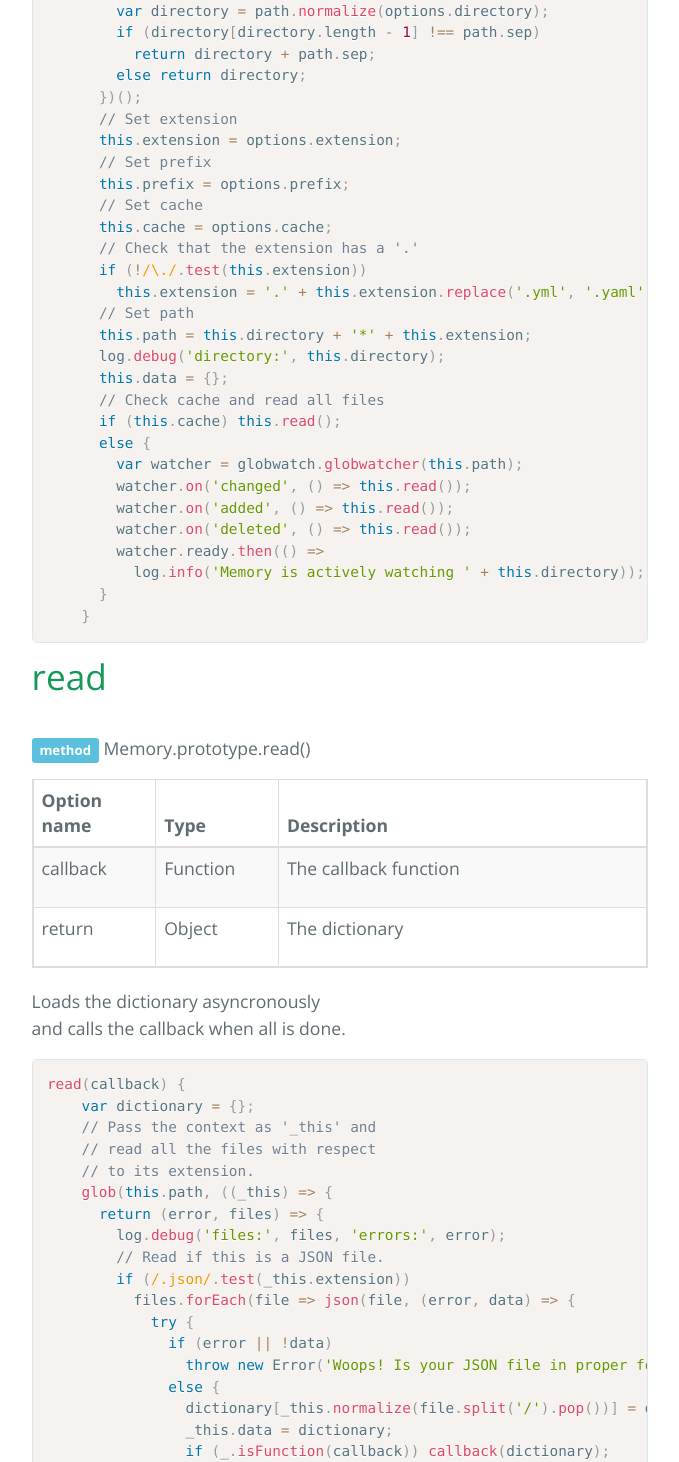
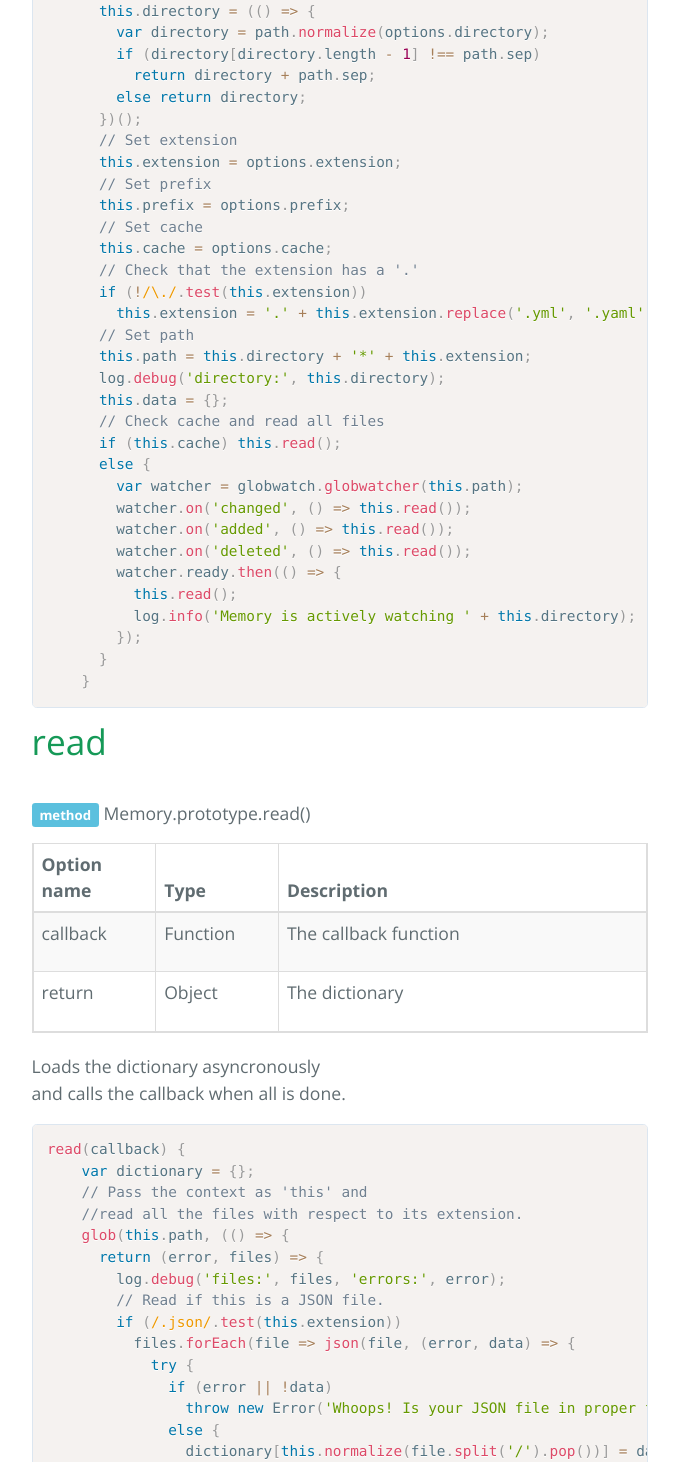
Before and after one commit to gengojs/gengojs-default-backend, a plain HTML site: page index.js.html in a window 1280 px wide. Shown: the part 965-2427 px from the top of the page, without its empty margins (408-1087 px from the left). Drawn offline with nearby package versions, Linux system fonts and the light colour scheme.

Commit message:
Update 2015-10-21T19:23:39.714Z

```diff
--- a/index.js.html
+++ b/index.js.html
@@ -45,7 +45,8 @@ import json from 'read-json';
 import fs from 'fs';
 import _ from 'lodash';
 import debug from 'gengojs-debug';
-var log = debug('backend');</code></pre>
+import toml from 'toml';
+const log = debug('backend');</code></pre>
           <section id="Memory">
             <h1>Memory</h1>
             <h5 class="subheader"></h5>
@@ -83,8 +84,10 @@ var log = debug('backend');</code></pre>
         watcher.on('changed', () =&gt; this.read());
         watcher.on('added', () =&gt; this.read());
         watcher.on('deleted', () =&gt; this.read());
-        watcher.ready.then(() =&gt;
-          log.info('Memory is actively watching ' + this.directory));
+        watcher.ready.then(() =&gt; {
+          this.read();
+          log.info('Memory is actively watching ' + this.directory);
+        });
       }
     }</code></pre>
           <section id="read">
@@ -118,39 +121,54 @@ var log = debug('backend');</code></pre>
           <div class="description"><p>Loads the dictionary asyncronously<br />and calls the callback when all is done.</p></div>
           <pre><code class="language-javascript">read(callback) {
     var dictionary = {};
-    // Pass the context as '_this' and
-    // read all the files with respect
-    // to its extension.
-    glob(this.path, ((_this) =&gt; {
+    // Pass the context as 'this' and
+    //read all the files with respect to its extension.
+    glob(this.path, (() =&gt; {
       return (error, files) =&gt; {
         log.debug('files:', files, 'errors:', error);
         // Read if this is a JSON file.
-        if (/.json/.test(_this.extension))
+        if (/.json/.test(this.extension))
           files.forEach(file =&gt; json(file, (error, data) =&gt; {
             try {
               if (error || !data)
-                throw new Error('Woops! Is your JSON file in proper format?');
+                throw new Error('Whoops! Is your JSON file in proper format?');
               else {
-                dictionary[_this.normalize(file.split('/').pop())] = data;
-                _this.data = dictionary;
+                dictionary[this.normalize(file.split('/').pop())] = data;
+                this.data = dictionary;
                 if (_.isFunction(callback)) callback(dictionary);
               }
             } catch (error) {
               log.error(error.stack || String(error));
             }
-
           }));
-        // Read if this is a YAML file.
-        if (/.yaml/.test(_this.extension))
+        // Read if this is a TOML file.
+        if (/.toml/.test(this.extension))
           files.forEach(file =&gt; fs.readFile(file, (error, data) =&gt; {
             try {
               if (error || !data)
-                throw new Error('Woops! Is your YAML file in proper format?');
+                throw new Error('Whoops! Is your YAML file in proper format?');
               else {
                 dictionary[
-                  _this.normalize(file.split('/').pop())
+                  this.normalize(file.split('/').pop())
+                ] = toml.parse(data);
+                this.data = dictionary;
+                if (_.isFunction(callback)) callback(dictionary);
+              }
+            } catch (error) {
+              log.error(error.stack || String(error));
+            }
+          }));
+        // Read if this is a YAML file.
+        if (/.yaml/.test(this.extension))
+          files.forEach(file =&gt; fs.readFile(file, (error, data) =&gt; {
+            try {
+              if (error || !data)
+                throw new Error('Whoops! Is your YAML file in proper format?');
+              else {
+                dictionary[
+                  this.normalize(file.split('/').pop())
                 ] = yaml.safeLoad(data);
-                _this.data = dictionary;
+                this.data = dictionary;
                 if (_.isFunction(callback)) callback(dictionary);
               }
             } catch (error) {
@@ -158,13 +176,13 @@ var log = debug('backend');</code></pre>
             }
           }));
         // Read if this is a Javascript file.
-        if (!/.json/.test(_this.extension) &amp;&amp; /.js/.test(_this.extension))
+        if (!/.json/.test(this.extension) &amp;&amp; /.js/.test(this.extension))
           files.forEach(file =&gt; {
-            dictionary[_this.normalize(file.split('/').pop())] = require(file);
+            dictionary[this.normalize(file.split('/').pop())] = require(file);
             if (_.isFunction(callback)) callback(dictionary);
           });
       };
-    })(this));
+    })());
   }</code></pre>
           <section id="catalog">
             <h1>catalog</h1>
```
Also changed, not shown: index.html (+3 -3 lines).
